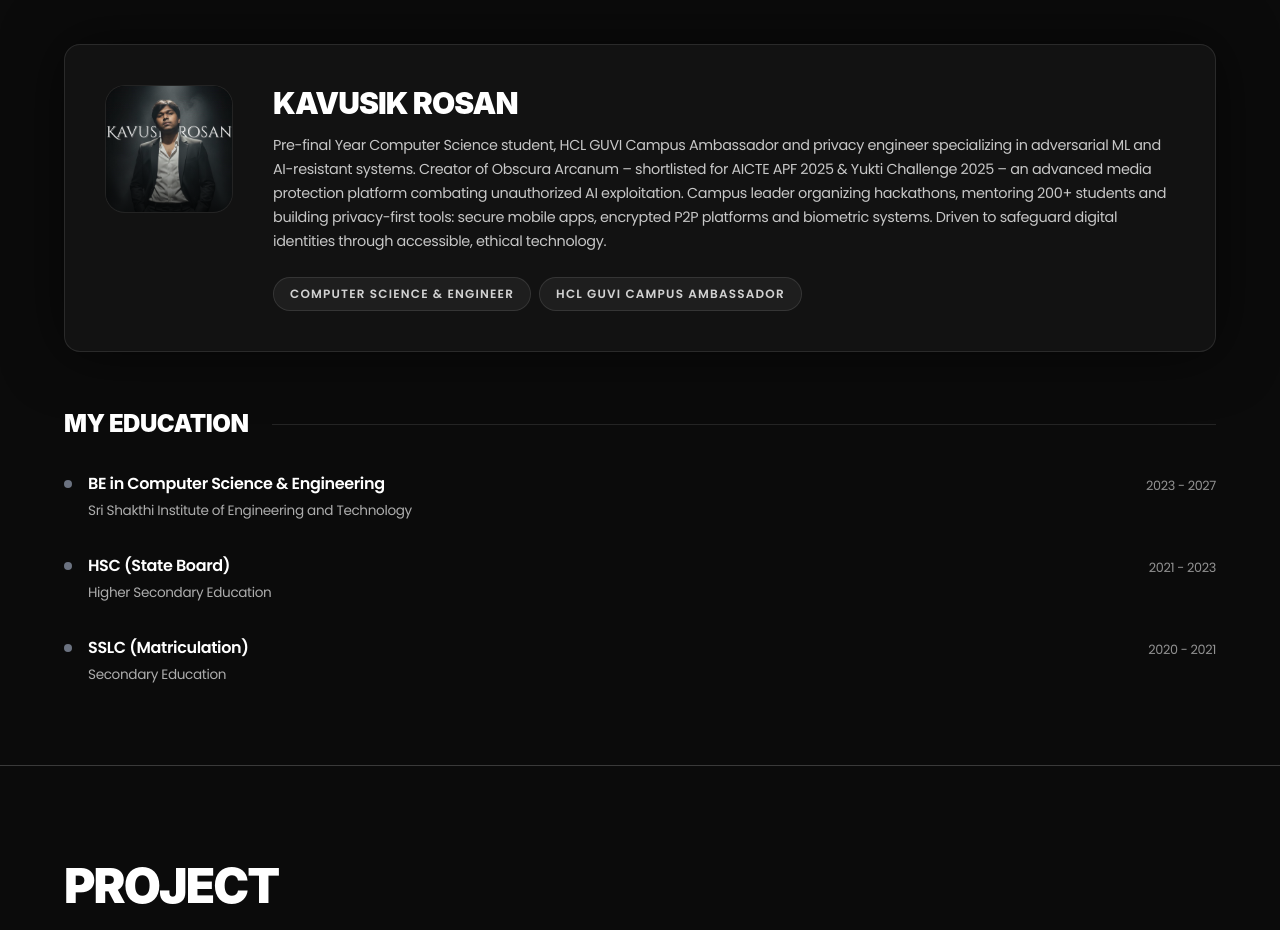
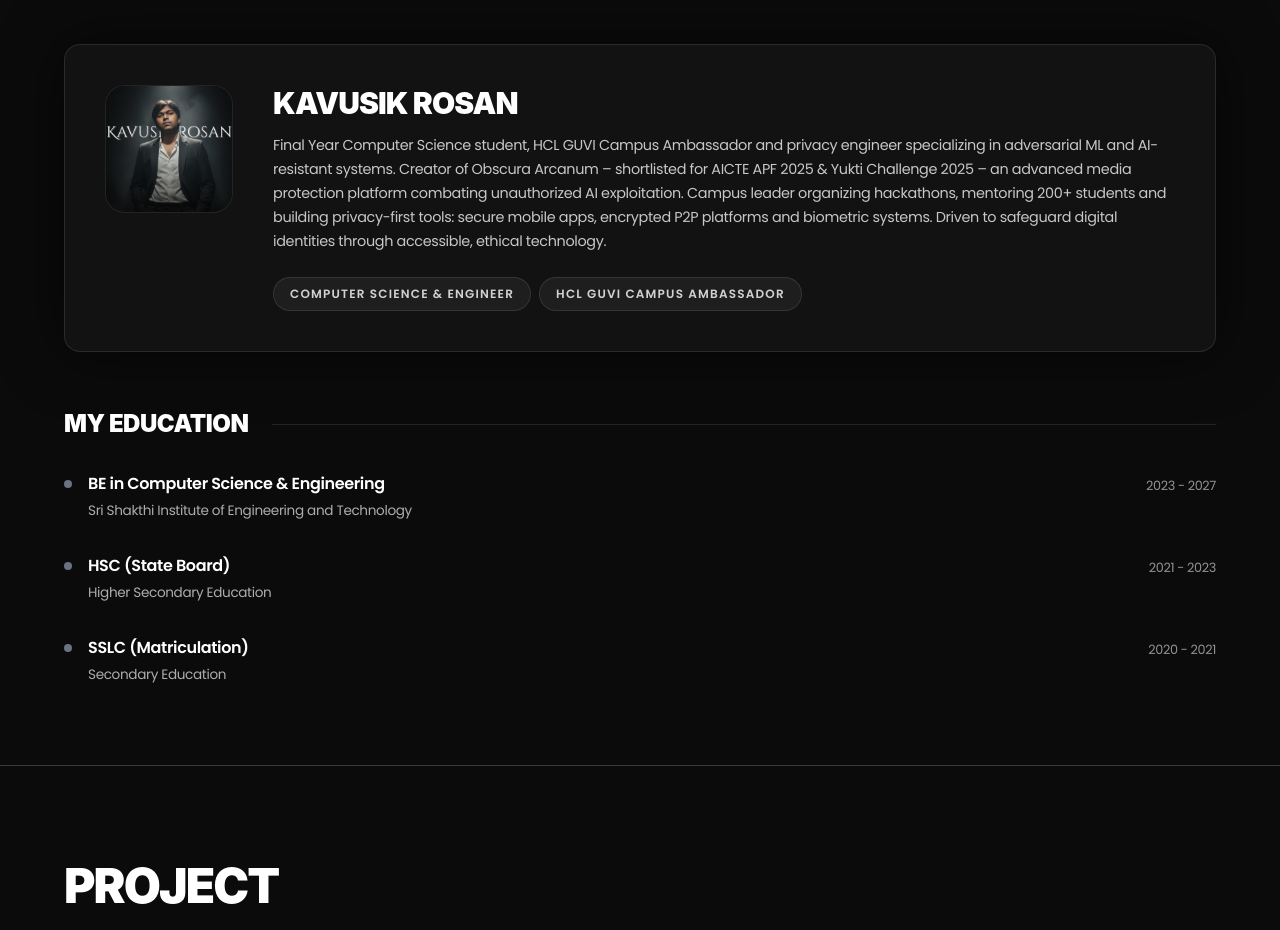
Before and after one commit to dimitreerosan/Kavusik-Rosan_portfolio, a React (Vite) app in the folder folder/: page / in a window 1280 px wide. Shown: the part 925-1855 px from the top of the page. Built offline with nearby package versions, Linux system fonts and the light colour scheme; no server answers.

Commit message:
Update portfolio with latest changes

```diff
--- a/folder/OPTIMIZATION_SUMMARY.js
+++ b/folder/OPTIMIZATION_SUMMARY.js
@@ -14,8 +14,8 @@ const path = require('path');
 console.log(`
 ╔════════════════════════════════════════════════════════════════════╗
 ║         MULTI-SEARCH ENGINE OPTIMIZATION - DEPLOYMENT READY        ║
-║              HCL GUVI Campus Ambassador Achievement                 ║
-║                        Created: 2026-04-20                          ║
+║              HCL GUVI Campus Ambassador Achievement                ║
+║                        Created: 2026-04-20                         ║
 ╚════════════════════════════════════════════════════════════════════╝
 
 📋 SUMMARY
--- a/folder/src/components/AboutNew.jsx
+++ b/folder/src/components/AboutNew.jsx
@@ -24,7 +24,7 @@ export default function AboutNew() {
                 KAVUSIK ROSAN
               </h3>
               <p className="mt-3 text-sm md:text-base leading-relaxed text-gray-400 font-sans" style={{ fontFamily: 'Poppins, sans-serif', fontSize: '0.9rem' }}>
-                Pre-final Year Computer Science student, HCL GUVI Campus Ambassador and privacy engineer specializing in adversarial ML and AI-resistant
+                Final Year Computer Science student, HCL GUVI Campus Ambassador and privacy engineer specializing in adversarial ML and AI-resistant
                 systems. Creator of Obscura Arcanum – shortlisted for AICTE APF 2025 & Yukti Challenge 2025 – an advanced media protection
                 platform combating unauthorized AI exploitation. Campus leader organizing hackathons, mentoring 200+ students and building
                 privacy-first tools: secure mobile apps, encrypted P2P platforms and biometric systems. Driven to safeguard digital
--- a/folder/src/utils/multi-search-optimization.js
+++ b/folder/src/utils/multi-search-optimization.js
@@ -125,7 +125,6 @@ export function generateOpenGraphTags() {
     ]
   };
 }
-
 /**
  * Generate JSON-LD structured data for search engines and AI crawlers
  */
```
